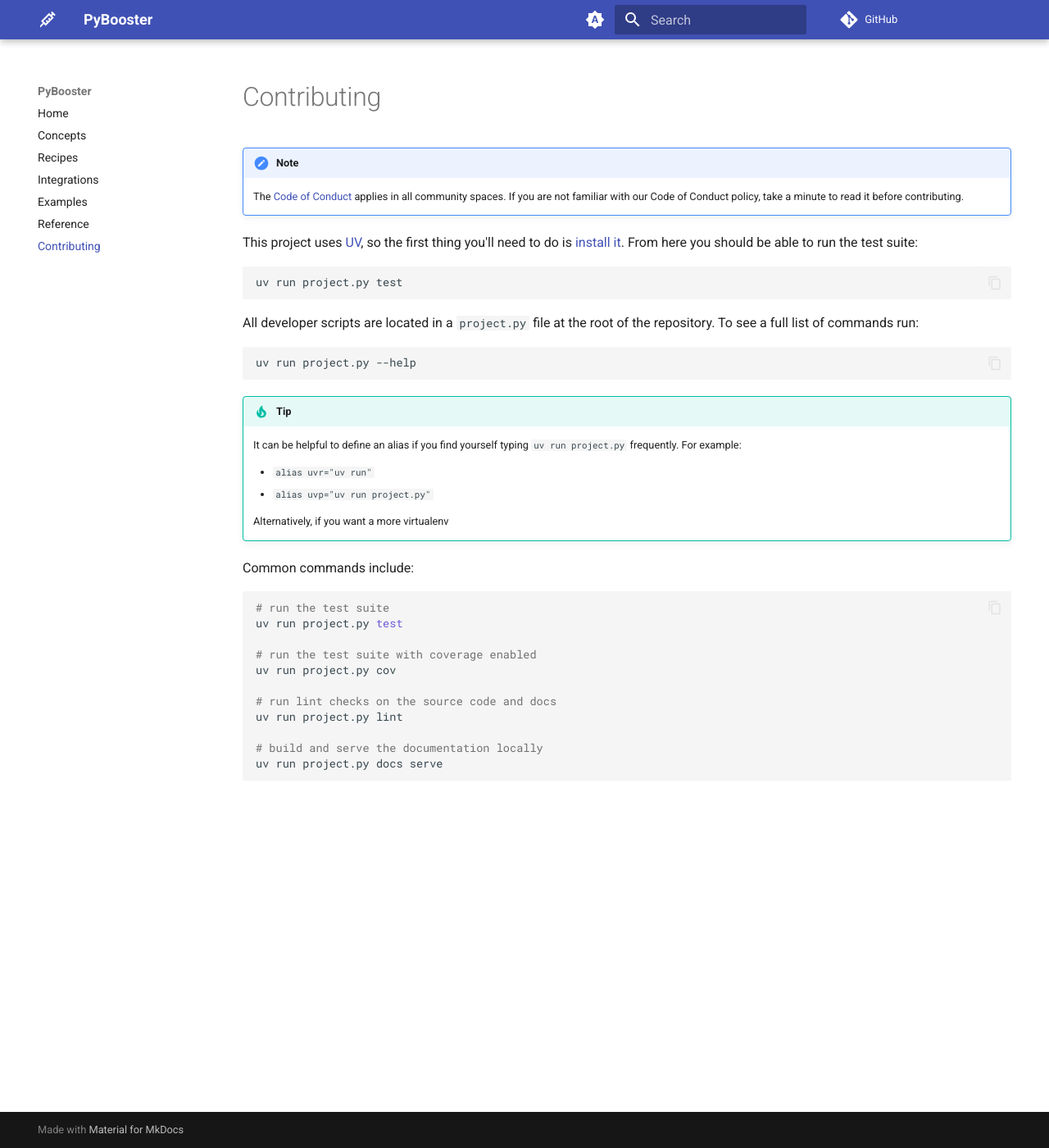
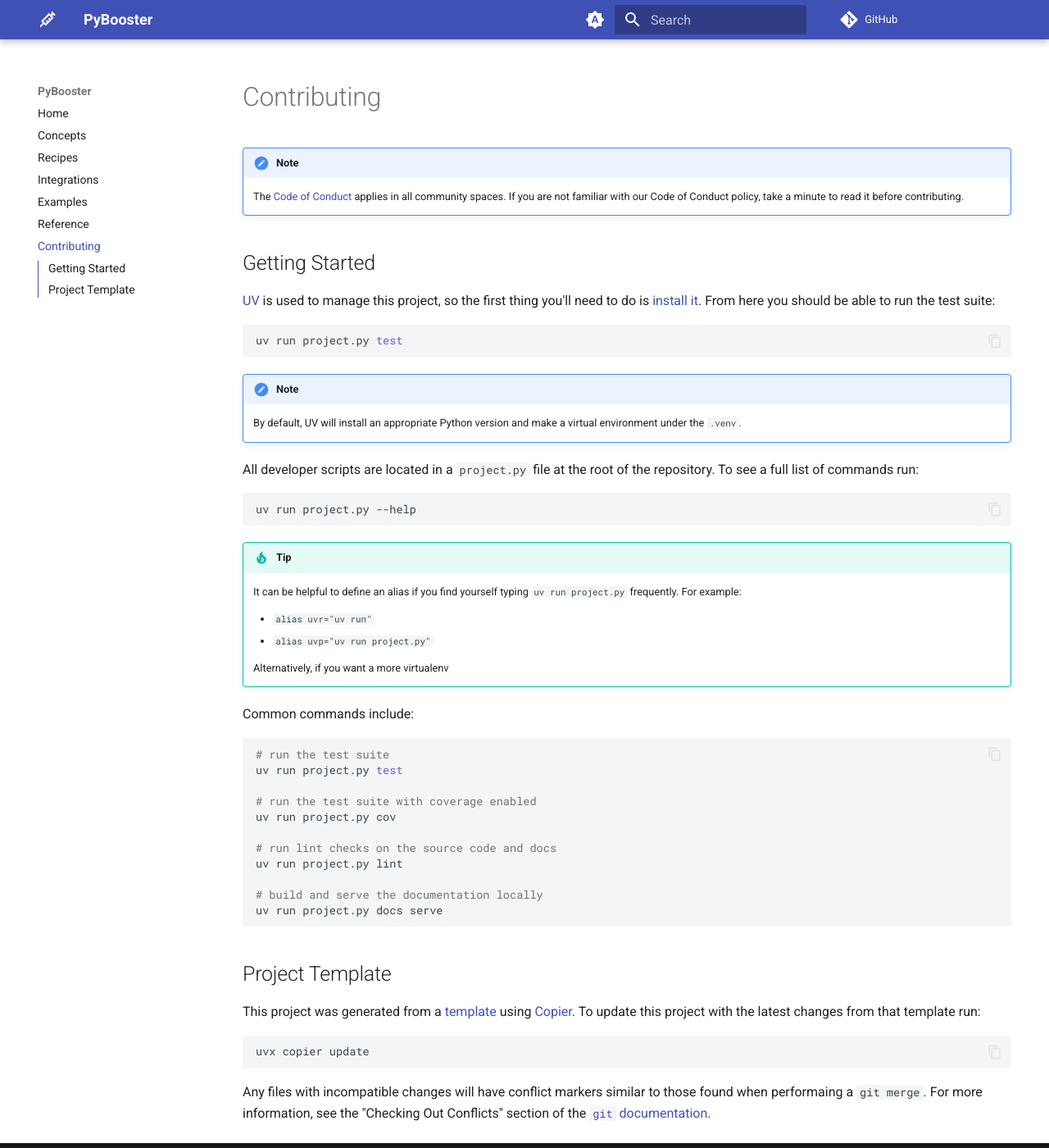
Before and after one commit to rmorshea/pybooster, an MkDocs documentation site: the page built from docs/src/contributing.md, in a window 1280 px wide and 1400 px high. Shown: the whole window at 82% size. Built offline with MkDocs 1.6.1 and Material for MkDocs 9.7.7, drawn with Linux system fonts in a browser that asks for light colours; comment, search, counter and statistics services are not loaded.

Commit message:
Use template (#33)
* use template

* update template

* lint

````diff
--- a/docs/src/contributing.md
+++ b/docs/src/contributing.md
@@ -5,13 +5,19 @@
     The [Code of Conduct](conduct.md) applies in all community spaces. If you are not familiar with
     our Code of Conduct policy, take a minute to read it before contributing.
 
-This project uses [UV](https://docs.astral.sh/uv/), so the first thing you'll
-need to do is [install it](https://docs.astral.sh/uv/getting-started/installation/).
+## Getting Started
+
+[UV](https://docs.astral.sh/uv/) is used to manage this project, so the first thing
+you'll need to do is [install it](https://docs.astral.sh/uv/getting-started/installation/).
 From here you should be able to run the test suite:
 
-```basg
+```bash
 uv run project.py test
 ```
+
+!!! note
+
+    By default, UV will install an appropriate Python version and make a virtual environment under the `.venv`.
 
 All developer scripts are located in a `project.py` file at the root of the repository.
 To see a full list of commands run:
@@ -44,3 +50,17 @@ uv run project.py lint
 # build and serve the documentation locally
 uv run project.py docs serve
 ```
+
+## Project Template
+
+This project was generated from a [template](https://github.com/rmorshea/python-copier-template)
+using [Copier](https://github.com/copier-org/copier). To update this project with the latest
+changes from that template run:
+
+```bash
+uvx copier update
+```
+
+Any files with incompatible changes will have conflict markers similar to those found when
+performaing a `git merge`. For more information, see the "Checking Out Conflicts" section
+of the [`git` documentation](https://git-scm.com/book/en/v2/Git-Tools-Advanced-Merging).
--- a/project.py
+++ b/project.py
@@ -134,10 +134,12 @@ if TYPE_CHECKING:
 else:
 
     def run(*args, **kwargs):
+        cmd, *args = args
+        cmd = tuple(map(str, cmd))
         kwargs.setdefault("check", True)
-        click.echo(click.style(" ".join(args[0]), bold=True))
+        click.echo(click.style(" ".join(cmd), bold=True))
         try:
-            return subprocess.run(*args, **kwargs)
+            return subprocess.run(cmd, *args, **kwargs)
         except subprocess.CalledProcessError as e:
             raise click.ClickException(e) from None
         except FileNotFoundError as e:
--- a/pyproject.toml
+++ b/pyproject.toml
@@ -27,6 +27,10 @@ dependencies = [
     "paramorator>=1.0.2,<2",
     "rustworkx>=0.15,<0.16",
 ]
+
+[project.urls]
+Source = "https://github.com/rmorshea/pybooster"
+Documentation = "https://ryanmorshead.com/pybooster"
 
 [dependency-groups]
 all = [
````
Also changed, not shown: .copier-answers.yml (added), 1 other file.
